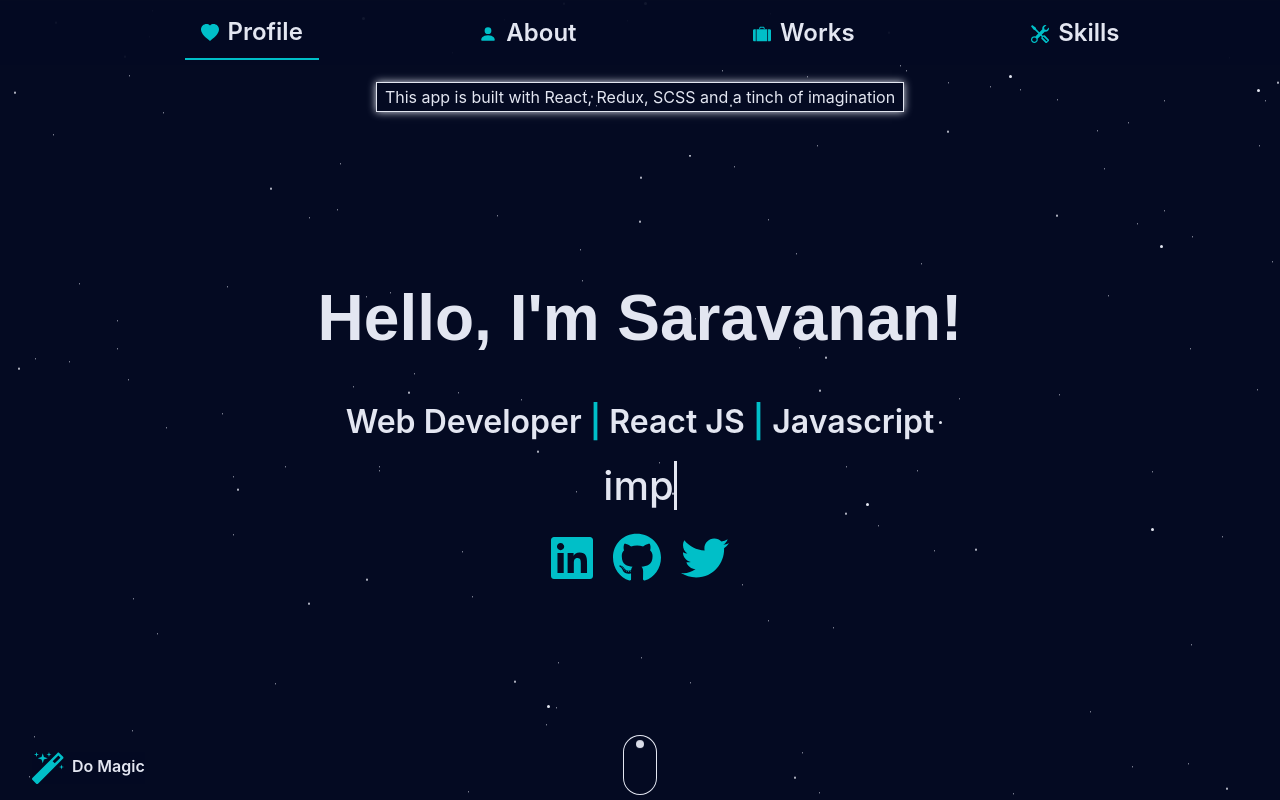
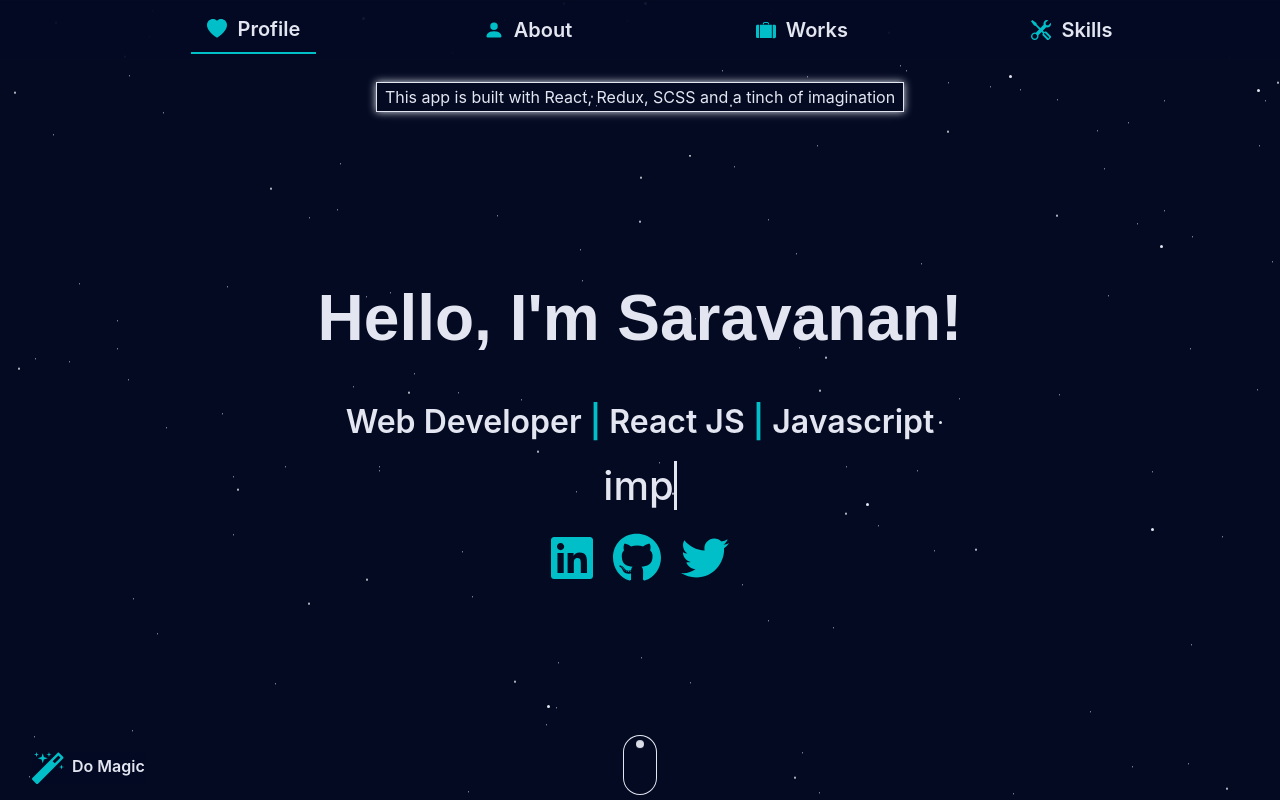
Before and after one commit to saravananceg/portfolio, a React (Create React App) app: page / in a window 1280 px wide. Shown: the top 800 px of the page. Built offline with nearby package versions, Linux system fonts and the light colour scheme.

Commit message:
css changes

```diff
--- a/src/scss/landingPage/navbar.scss
+++ b/src/scss/landingPage/navbar.scss
@@ -76,7 +76,7 @@
 }
 
 .nav-link {
-    font-size: 1.5rem;
+    font-size: 1.25rem;
     display: flex;
     color: $font-color;
     align-items: center;
@@ -94,8 +94,9 @@
 
 .nav-icon {
     color: $icon-color;
-    font-size: .75em;
+    font-size: 1em;
     padding-right: .5em;
+    display: flex;
 }
 
 .theme-switch {
```
